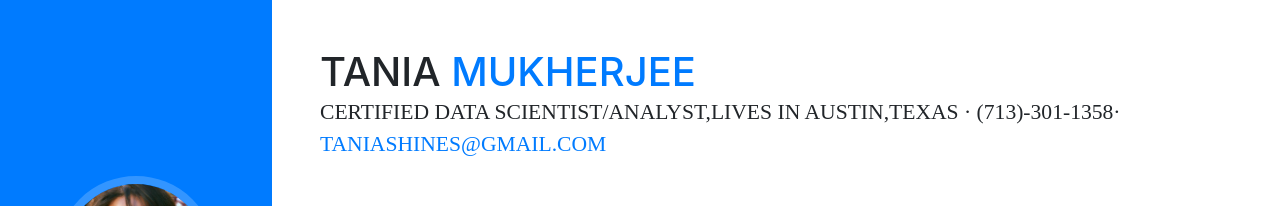
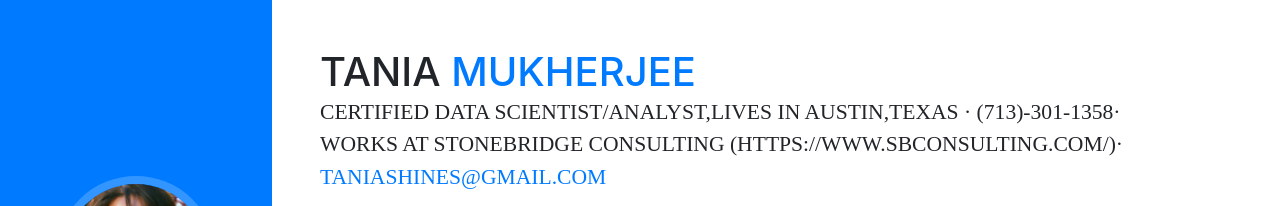
Before and after one commit to taniamukherjee/taniamukherjee.github.io, a website with bundled scripts: page index.html in a window 1280 px wide. Shown: the top 206 px of the page. Built offline with nearby package versions, Linux system fonts and the light colour scheme; a web font is replaced by a local one.

Commit message:
Update index.html

```diff
--- a/index.html
+++ b/index.html
@@ -75,6 +75,7 @@
             <span class="text-primary">Mukherjee</span>
           </h1>
           <div class="subheading mb-5">Certified Data Scientist/Analyst,Lives in Austin,Texas · (713)-301-1358·
+          <div class="subheading mb-5">Works At Stonebridge Consulting (https://www.sbconsulting.com/)·
             <a href="mailto:name@email.com">taniashines@gmail.com</a>
           </div>
           <p class="mb-5">Physicist & Data Scientist with the ability to deliver valuable insights through data analytics and advanced data-driven methods with an eye of detailing and perfection.</p>
```
